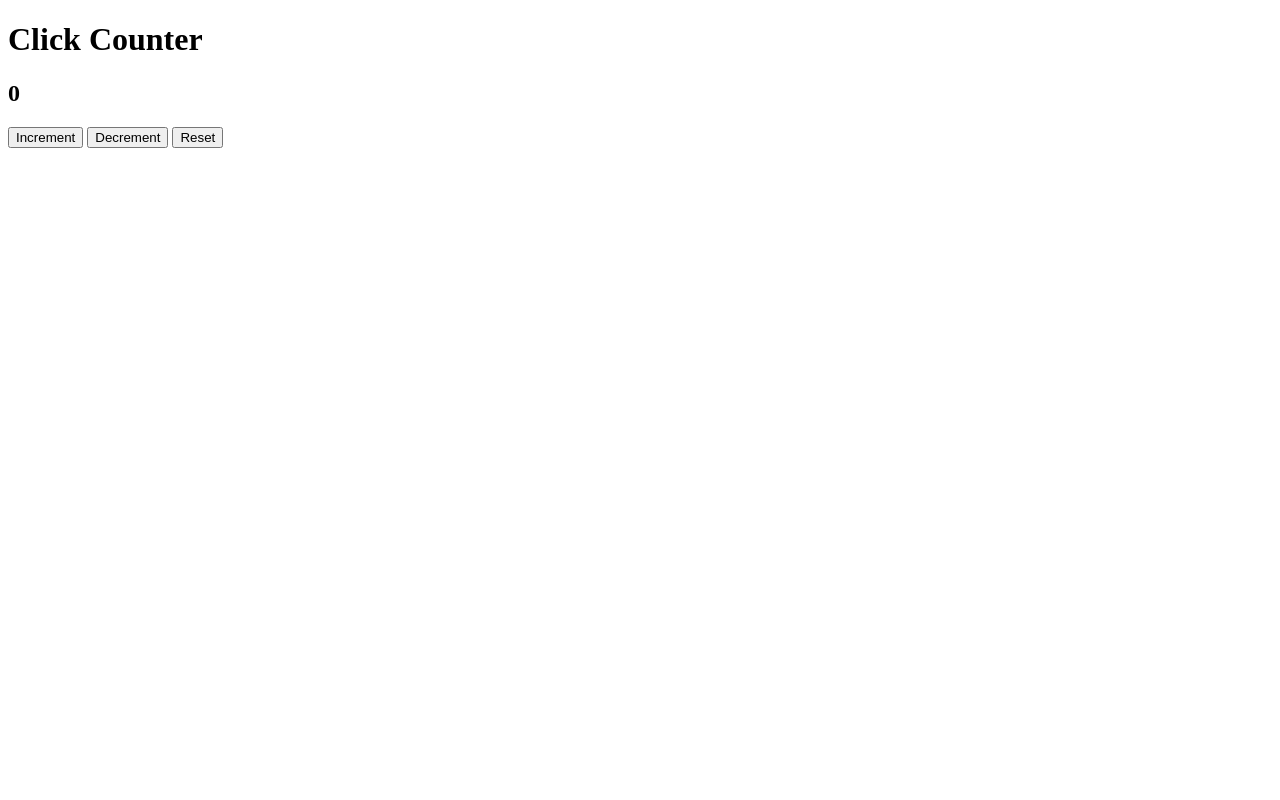
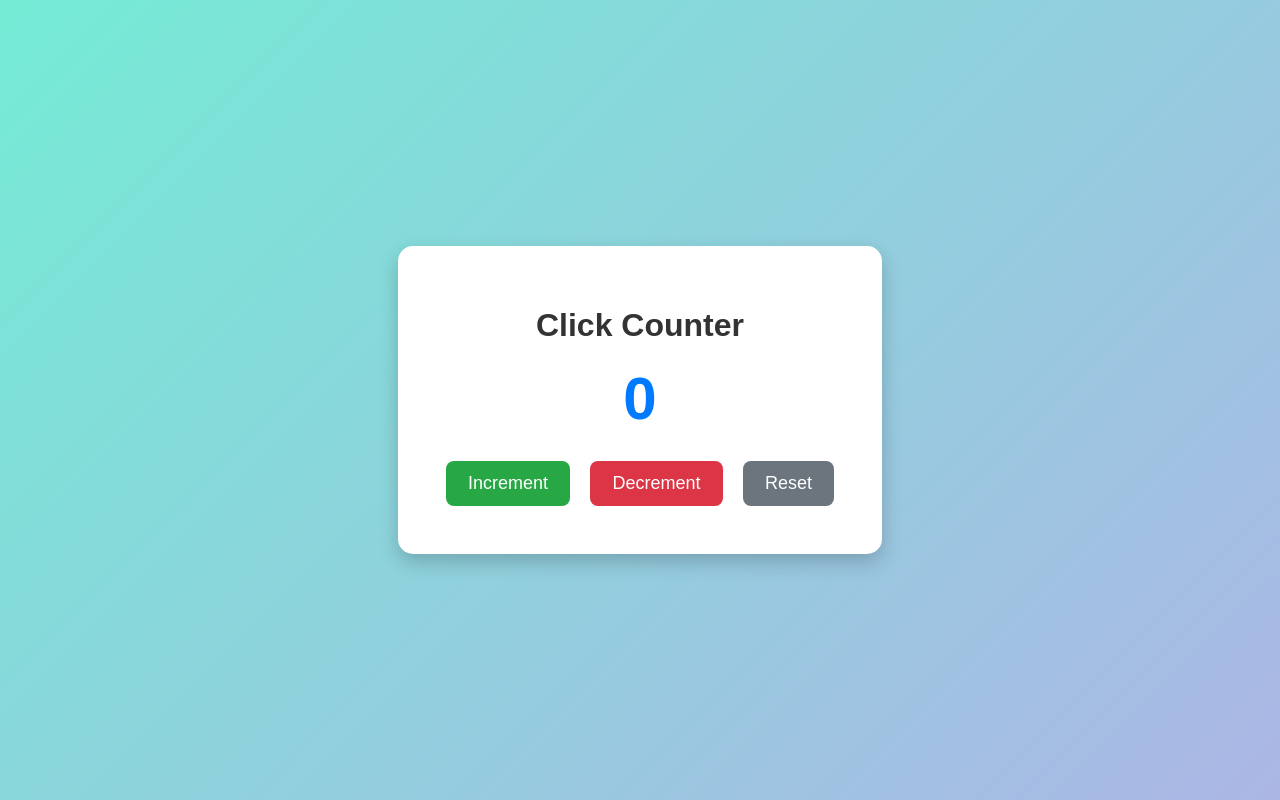
Before and after one commit to itskaysir/iyf-s11-week-05-itskaysir, a plain HTML site: page event.html in a window 1280 px wide. Drawn offline with Linux system fonts and the light colour scheme.

Commit message:
Added a css file to style my count page

```diff
--- /dev/null
+++ b/event.css
@@ -0,0 +1,58 @@
+body {
+    margin: 0;
+    font-family: Arial, Helvetica, sans-serif;
+    background: linear-gradient(135deg, #74ebd5, #ACB6E5);
+    display: flex;
+    justify-content: center;
+    align-items: center;
+    min-height: 100vh;
+}
+
+.container {
+    background: white;
+    padding: 40px;
+    border-radius: 15px;
+    box-shadow: 0 8px 20px rgba(0, 0, 0, 0.2);
+    text-align: center;
+}
+
+h1 {
+    color: #333;
+    margin-bottom: 20px;
+}
+
+#count {
+    font-size: 60px;
+    color: #007BFF;
+    margin: 20px 0;
+}
+
+button {
+    padding: 12px 22px;
+    margin: 8px;
+    border: none;
+    border-radius: 8px;
+    font-size: 18px;
+    cursor: pointer;
+    transition: 0.3s;
+}
+
+#increase {
+    background-color: #28a745;
+    color: white;
+}
+
+#decrease {
+    background-color: #dc3545;
+    color: white;
+}
+
+#reset {
+    background-color: #6c757d;
+    color: white;
+}
+
+button:hover {
+    transform: translateY(-3px);
+    opacity: 0.9;
+}
--- a/event.html
+++ b/event.html
@@ -4,15 +4,18 @@
     <meta charset="UTF-8">
     <meta name="viewport" content="width=device-width, initial-scale=1.0">
     <title>Click Counter</title>
+    <link rel="stylesheet" href="event.css">
 </head>
 <body>
-    <h1>Click Counter</h1>
+    <div class="container">
+        <h1>Click Counter</h1>
 
-    <h2 id="count">0</h2>
+        <h2 id="count">0</h2>
 
-    <button id="increase">Increment</button>
-    <button id="decrease">Decrement</button>
-    <button id="reset">Reset</button>
+        <button id="increase">Increment</button>
+        <button id="decrease">Decrement</button>
+        <button id="reset">Reset</button>
+    </div>
 
     <script src="event.js"></script>
 
```
